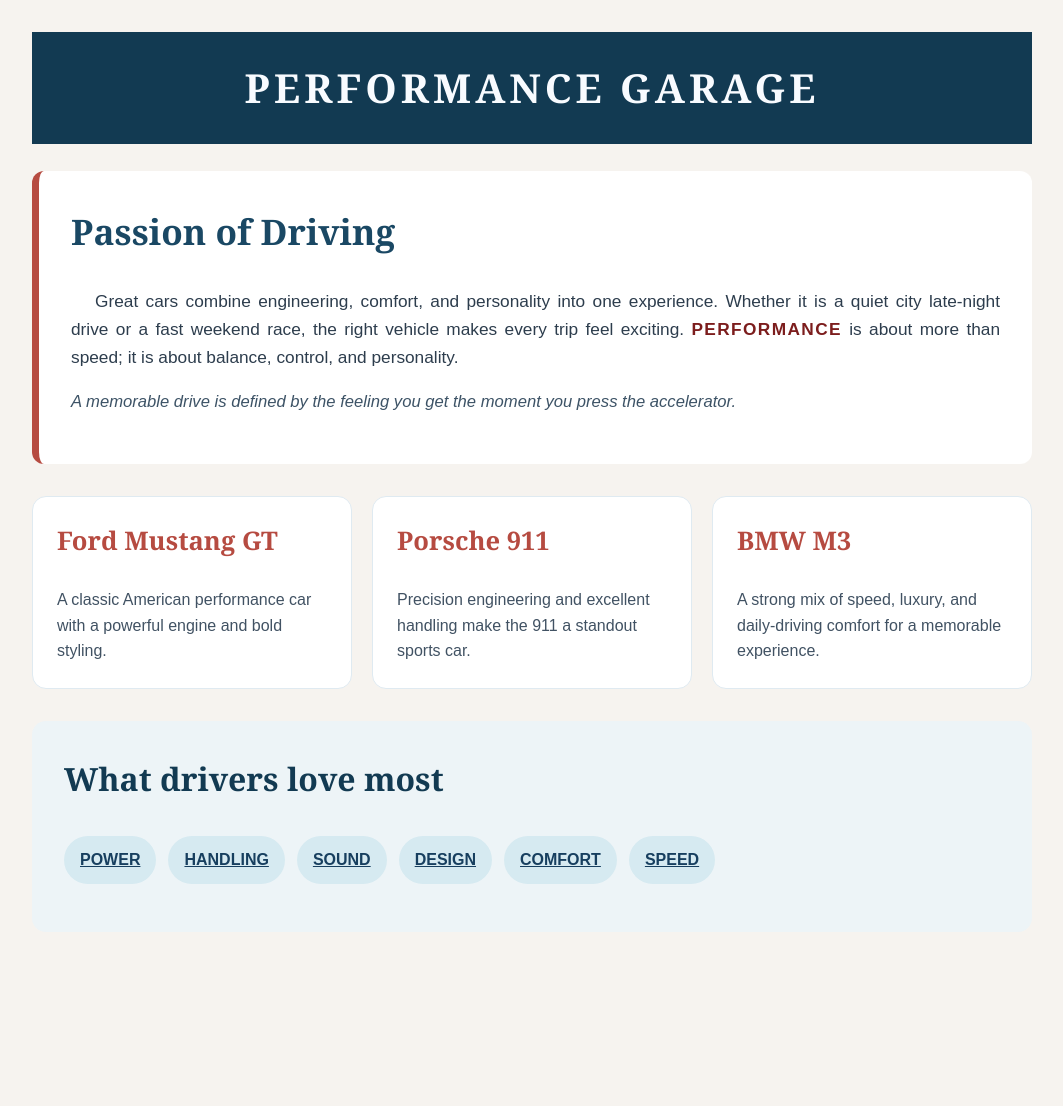
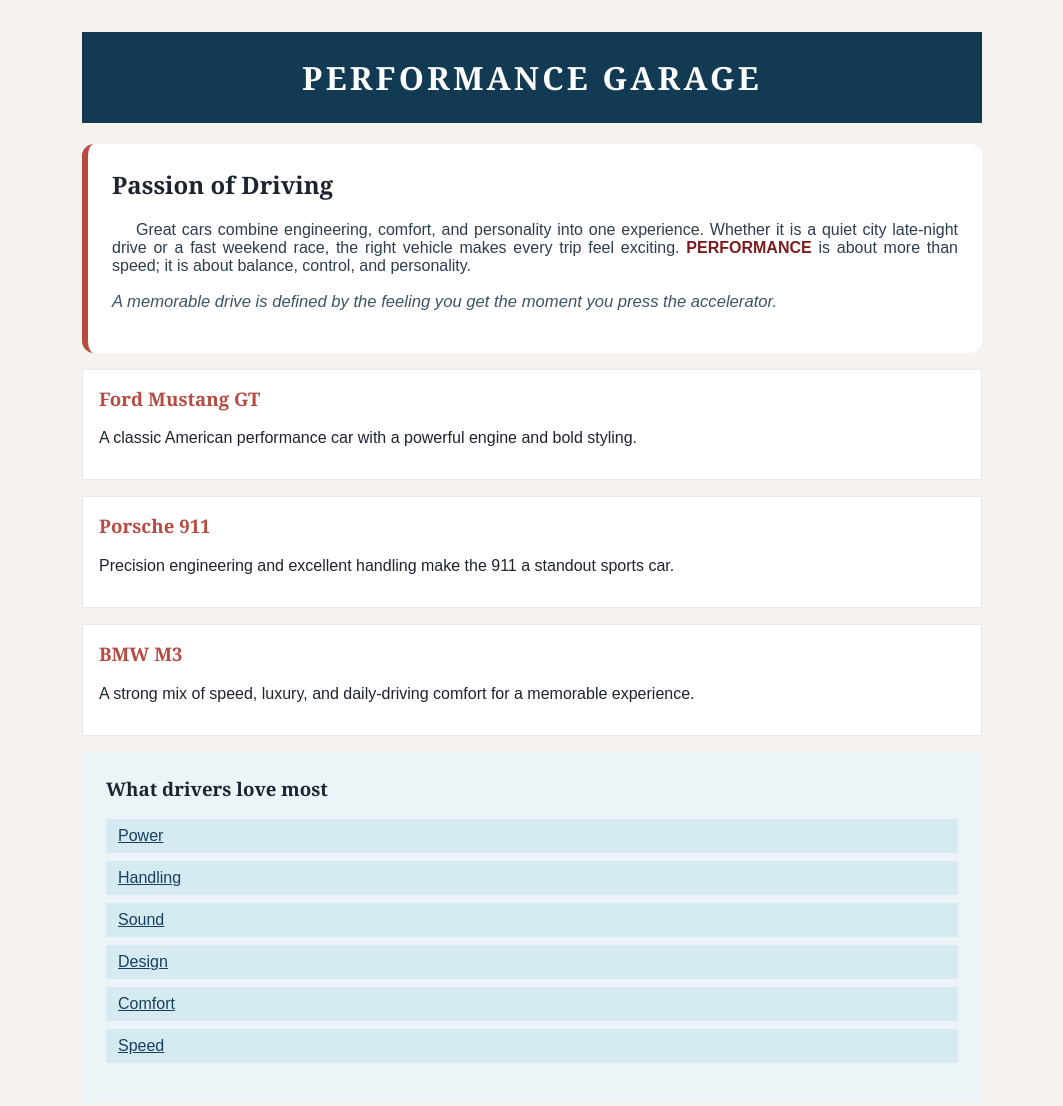
Before and after one commit to otbelton001-del/OTBelton001.github.io, a plain HTML site: page Homework4.html in a window 1280 px wide. Shown: the whole page, without its empty margins (108-1171 px from the left). Before the commit the page ends 964 px from the top, so only its background shows below. Drawn offline with Linux system fonts and the light colour scheme.

Commit message:
simplified

```diff
--- a/Homework4.css
+++ b/Homework4.css
@@ -1,7 +1,6 @@
 body {
   margin: 0;
   font-family: Arial, Helvetica, sans-serif;
-  line-height: 1.6;
   color: #1d2430;
   background: #f4efe9;
 }
@@ -14,97 +13,65 @@
 }
 
 .page {
-  max-width: 1000px;
+  max-width: 900px;
   margin: 2rem auto;
   padding: 0 1rem;
 }
 
 h1 {
   background: #123a52;
-  color: #f8fbff;
-  padding: 1.5rem 1rem;
+  color: #ffffff;
   text-align: center;
+  padding: 1.5rem;
+  text-transform: uppercase;
   letter-spacing: 0.1em;
-  text-transform: uppercase;
-  font-size: 2.5rem;
 }
 
 .intro {
   background: #ffffff;
-  border-left: 7px solid #b64b41;
-  padding: 2rem;
-  margin-top: 1.5rem;
-}
-
-.intro h2 {
-  color: #1a4864;
-  font-size: 2.2rem;
+  border-left: 6px solid #b64b41;
+  padding: 1.5rem;
+  margin-top: 1rem;
 }
 
 .lead {
-  font-size: 1.08rem;
-  color: #2d3d4d;
   text-align: justify;
   text-indent: 1.5rem;
+  color: #2d3d4d;
 }
 
 .emphasis {
   color: #7c1d1d;
-  font-weight: 700;
+  font-weight: bold;
   text-transform: uppercase;
-  letter-spacing: 0.08em;
-}
-
-.card-grid {
-  display: grid;
-  grid-template-columns: repeat(auto-fit, minmax(220px, 1fr));
-  gap: 1.25rem;
-  margin-top: 2rem;
 }
 
 .car-card {
   background: #ffffff;
   border: 1px solid #dfeaf1;
-  border-radius: 14px;
-  padding: 1.5rem;
+  padding: 1rem;
+  margin-top: 1rem;
 }
 
 .car-card h3 {
   color: #b64b41;
-  font-size: 1.6rem;
-}
-
-.car-card p {
-  margin-bottom: 0;
-  color: #415263;
 }
 
 .feature-box {
-  margin-top: 2rem;
   background: #edf4f7;
-  border-radius: 14px;
-  padding: 2rem;
-}
-
-.feature-box h3 {
-  color: #123a52;
-  font-size: 2rem;
+  padding: 1.5rem;
+  margin-top: 1rem;
 }
 
 .feature-list {
   list-style: none;
   padding: 0;
-  display: flex;
-  flex-wrap: wrap;
-  gap: 0.75rem;
 }
 
 .feature-list li {
   background: #d6eaf1;
   color: #173f5f;
-  padding: 0.7rem 1rem;
-  border-radius: 999px;
-  font-weight: 700;
-  text-transform: uppercase;
+  padding: 0.5rem 0.75rem;
+  margin: 0.5rem 0;
   text-decoration: underline;
 }
```
